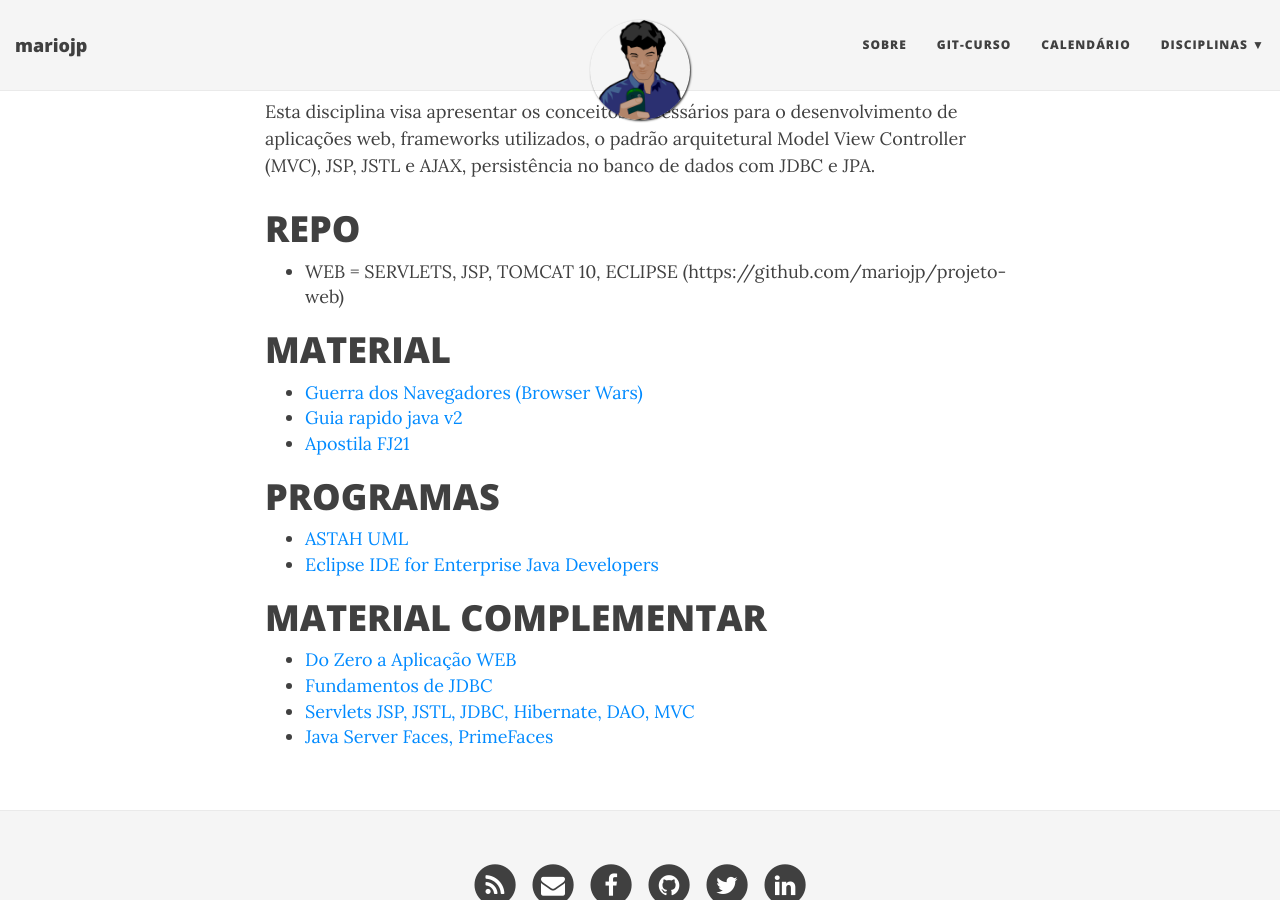
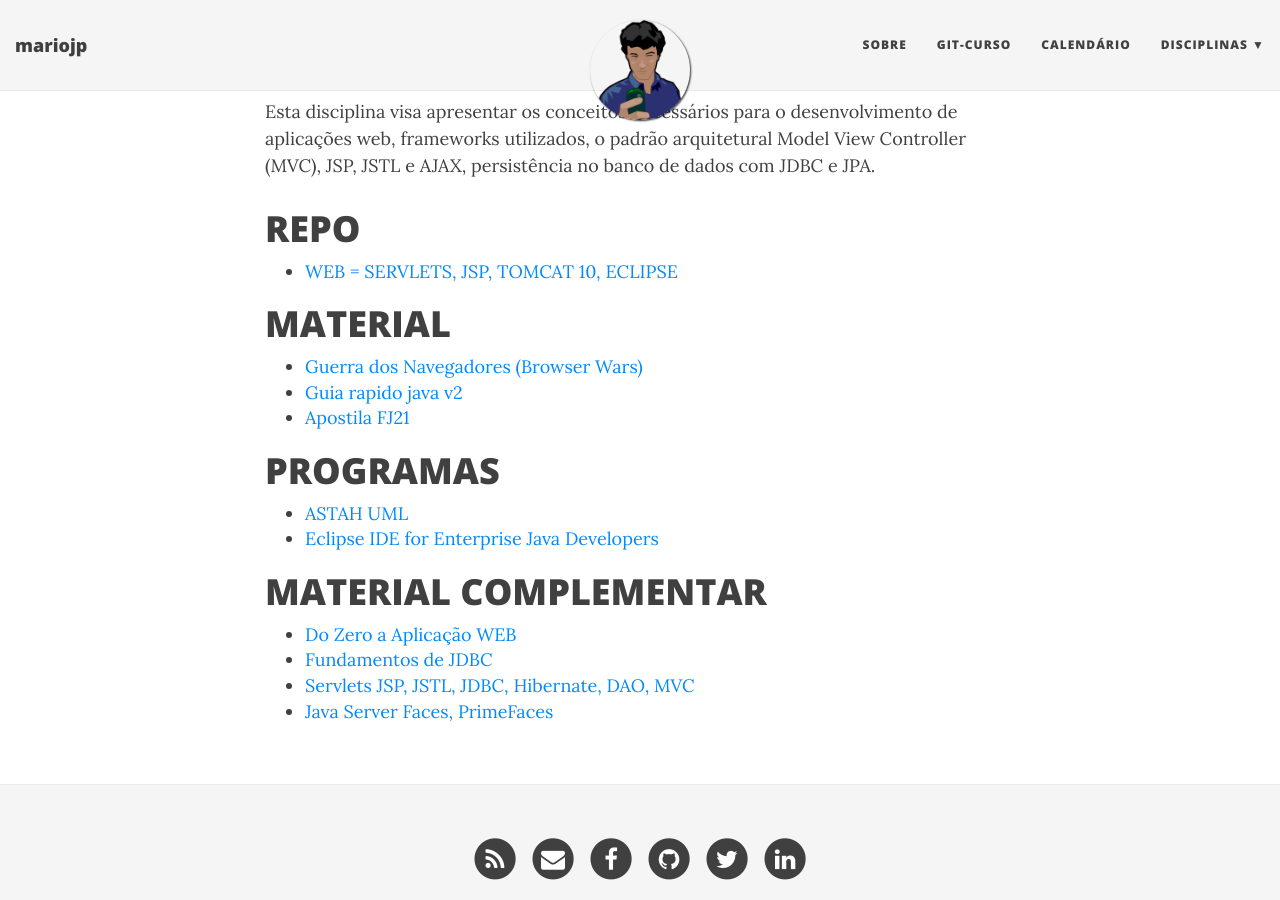
Before and after one commit to mariojp/mariojp.github.io, a Jekyll site: the page built from disciplina/programacao-web.md, in a window 1280 px wide and 900 px high, scrolled down 528 px. Built offline with Jekyll 4.4.1, drawn with Linux system fonts in a browser that asks for light colours; nearby versions of some CDN libraries.

Commit message:
update disciplinas

```diff
--- a/disciplina/programacao-web.md
+++ b/disciplina/programacao-web.md
@@ -14,7 +14,7 @@ subtitle: PW - 2021.1
 Esta disciplina visa apresentar os conceitos necessários para o desenvolvimento de aplicações web, frameworks utilizados, o padrão arquitetural Model View Controller (MVC), JSP, JSTL e AJAX, persistência no banco de dados com JDBC e JPA.
 
 # REPO
-- WEB = SERVLETS, JSP, TOMCAT 10, ECLIPSE (https://github.com/mariojp/projeto-web)
+- [WEB = SERVLETS, JSP, TOMCAT 10, ECLIPSE](https://github.com/mariojp/projeto-web)
 
 # MATERIAL
 - [Guerra dos Navegadores (Browser Wars) ](https://www.youtube.com/watch?v=PAIfVIl4onM)
```
Also changed, not shown: disciplina/orientacao-a-objetos.md (+1 -1 lines).
